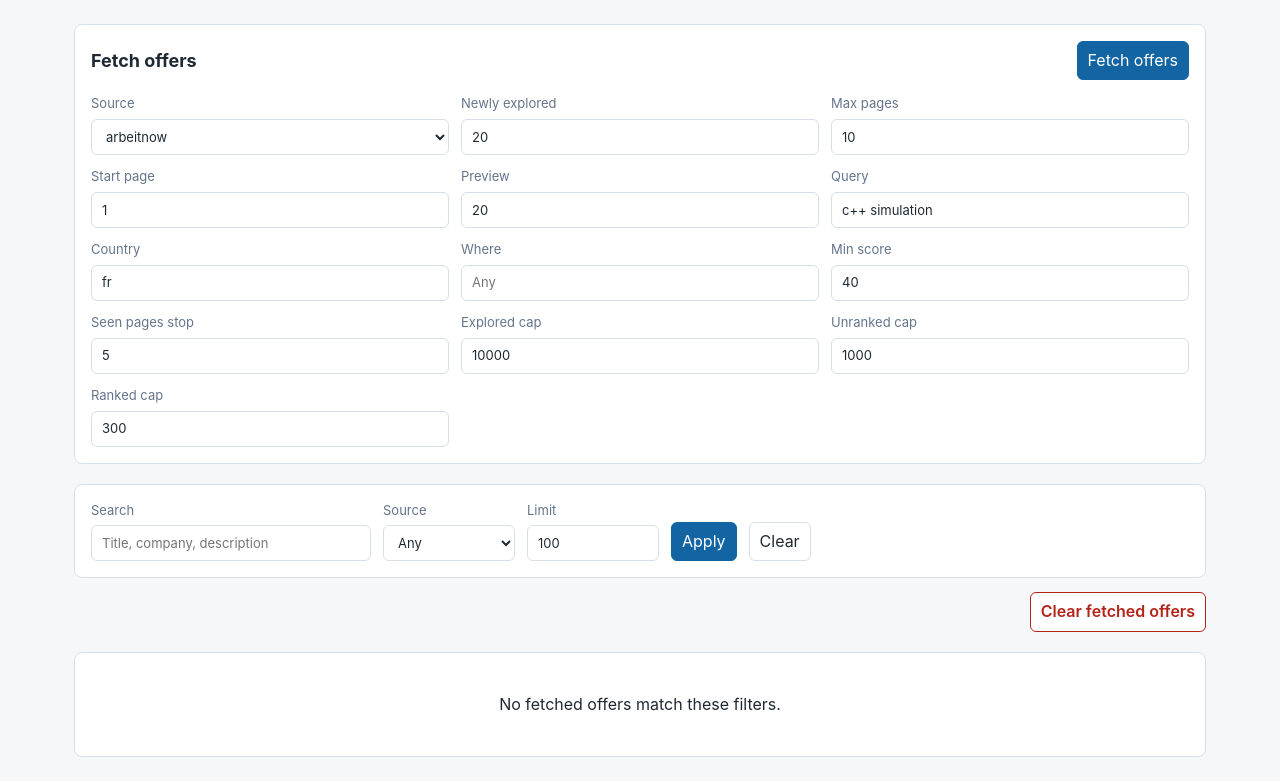
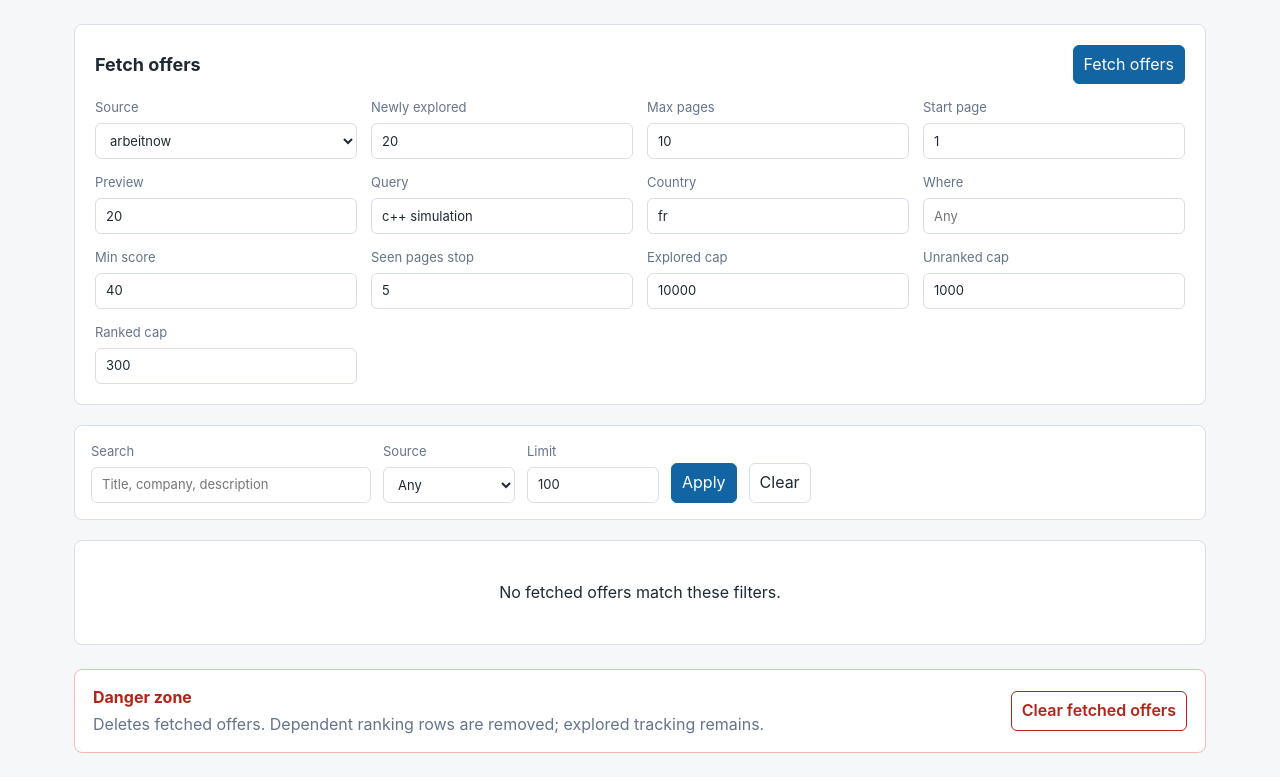
Before and after one commit to mathieu-portfolio/job-intel, a FastAPI app: page /offers in a window 1280 px wide. Shown: the part 154-935 px from the top of the page. After the commit the page ends 907 px from the top, so only its background shows below. Run offline with FastAPI, Linux system fonts and the light colour scheme; data that the repository does not hold is empty.

Commit message:
Polish workflow UI clear actions and panel layout

```diff
--- a/app/ui/static/styles.css
+++ b/app/ui/static/styles.css
@@ -109,7 +109,13 @@ main {
 }
 
 .workflow-panel.single-workflow {
-  grid-template-columns: 1fr;
+  grid-template-columns: minmax(0, 1fr);
+}
+
+.workflow-panel.single-workflow .workflow-card {
+  width: 100%;
+  max-width: none;
+  justify-self: stretch;
 }
 
 .workflow-card,
@@ -117,7 +123,7 @@ main {
   background: var(--panel);
   border: 1px solid var(--line);
   border-radius: 8px;
-  padding: 16px;
+  padding: 20px;
 }
 
 .workflow-head {
@@ -136,12 +142,14 @@ main {
 
 .workflow-grid {
   display: grid;
-  grid-template-columns: repeat(3, minmax(0, 1fr));
-  gap: 12px;
+  grid-template-columns: repeat(auto-fit, minmax(240px, 1fr));
+  gap: 14px;
+  width: 100%;
 }
 
 .workflow-grid label {
-  flex: none;
+  flex: initial;
+  width: 100%;
 }
 
 .workflow-grid select,
@@ -296,16 +304,6 @@ button.subtle {
   font-weight: 600;
 }
 
-.discreet-actions {
-  display: flex;
-  justify-content: flex-end;
-  margin: -6px 0 20px;
-}
-
-.discreet-actions form {
-  margin: 0;
-}
-
 .maintenance-grid {
   display: grid;
   grid-template-columns: repeat(3, minmax(0, 1fr));
@@ -336,17 +334,50 @@ button.subtle {
   margin-bottom: 20px;
 }
 
+.danger-zone,
+.danger-zone-panel {
+  margin-top: 24px;
+  border-color: #f1b8b4;
+}
+
+.danger-zone {
+  display: flex;
+  justify-content: space-between;
+  gap: 18px;
+  align-items: center;
+  padding: 16px 18px;
+  background: var(--panel);
+  border: 1px solid #f1b8b4;
+  border-radius: 8px;
+}
+
+.danger-zone h2 {
+  margin: 0;
+  font-size: 16px;
+  color: var(--danger);
+}
+
+.danger-zone p {
+  margin-top: 4px;
+  color: var(--muted);
+}
+
+.danger-zone form {
+  margin: 0;
+  flex: 0 0 auto;
+}
+
 .destructive-list {
   display: grid;
-  gap: 14px;
+  gap: 18px;
 }
 
 .destructive-list form {
   display: flex;
   justify-content: space-between;
-  gap: 18px;
+  gap: 24px;
   align-items: center;
-  padding-top: 14px;
+  padding-top: 18px;
   border-top: 1px solid var(--line);
 }
 
@@ -527,6 +558,11 @@ li span {
     grid-template-columns: 1fr;
   }
 
+  .danger-zone {
+    display: grid;
+    grid-template-columns: 1fr;
+  }
+
   .scorebox {
     text-align: left;
   }
--- a/app/ui/templates/offers.html
+++ b/app/ui/templates/offers.html
@@ -132,19 +132,6 @@
         <a class="clear" href="/offers">Clear</a>
       </form>
 
-      <section class="discreet-actions">
-        <form
-          method="post"
-          action="/storage/clear"
-          data-running-label="Clearing..."
-          data-confirm-message="Delete fetched offers? Dependent ranking rows will also be removed. Explored tracking will remain."
-        >
-          <input type="hidden" name="scope" value="offers">
-          <input type="hidden" name="redirect_to" value="/offers">
-          <button class="danger subtle" type="submit">Clear fetched offers</button>
-        </form>
-      </section>
-
       <section class="list">
         {% for offer in offers %}
           <article class="offer raw-offer">
@@ -172,23 +159,38 @@
           <p class="empty">No fetched offers match these filters.</p>
         {% endfor %}
       </section>
+
+      <section class="danger-zone">
+        <div>
+          <h2>Danger zone</h2>
+          <p>Deletes fetched offers. Dependent ranking rows are removed; explored tracking remains.</p>
+        </div>
+        <form
+          method="post"
+          action="/storage/clear"
+          data-running-label="Clearing..."
+          data-confirm-message="Delete fetched offers? Dependent ranking rows will also be removed. Explored tracking will remain."
+        >
+          <input type="hidden" name="scope" value="offers">
+          <input type="hidden" name="redirect_to" value="/offers">
+          <button class="danger subtle" type="submit">Clear fetched offers</button>
+        </form>
+      </section>
     </main>
     <script>
       for (const form of document.querySelectorAll("form[data-running-label]")) {
-        form.addEventListener("submit", () => {
+        form.addEventListener("submit", (event) => {
+          const message = form.dataset.confirmMessage;
+          if (message && !confirm(message)) {
+            event.preventDefault();
+            return;
+          }
           const button = form.querySelector("button[type='submit']");
           if (!button) return;
           button.disabled = true;
           button.textContent = form.dataset.runningLabel || "Running...";
         });
       }
-      for (const form of document.querySelectorAll("form[data-confirm-message]")) {
-        form.addEventListener("submit", (event) => {
-          if (!confirm(form.dataset.confirmMessage || "Continue?")) {
-            event.preventDefault();
-          }
-        });
-      }
     </script>
   </body>
 </html>
```
Also changed, not shown: app/ui/templates/index.html (+23 -21 lines), app/ui/templates/maintenance.html (+7 -9 lines), tests/test_ui_workflows.py (+12 -0 lines).
